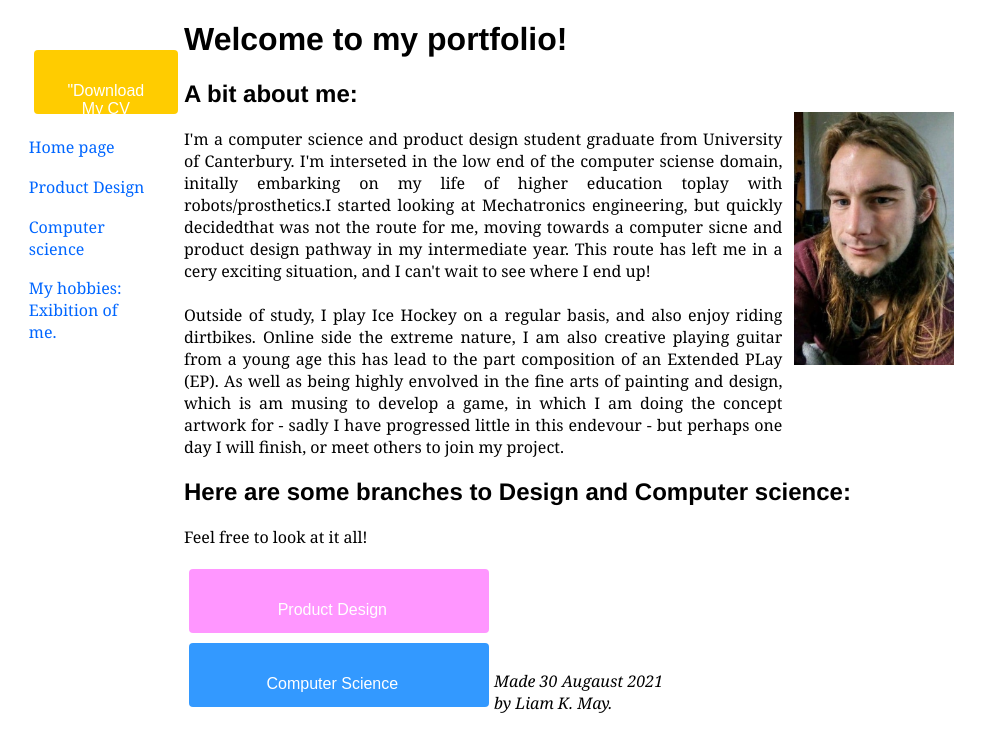
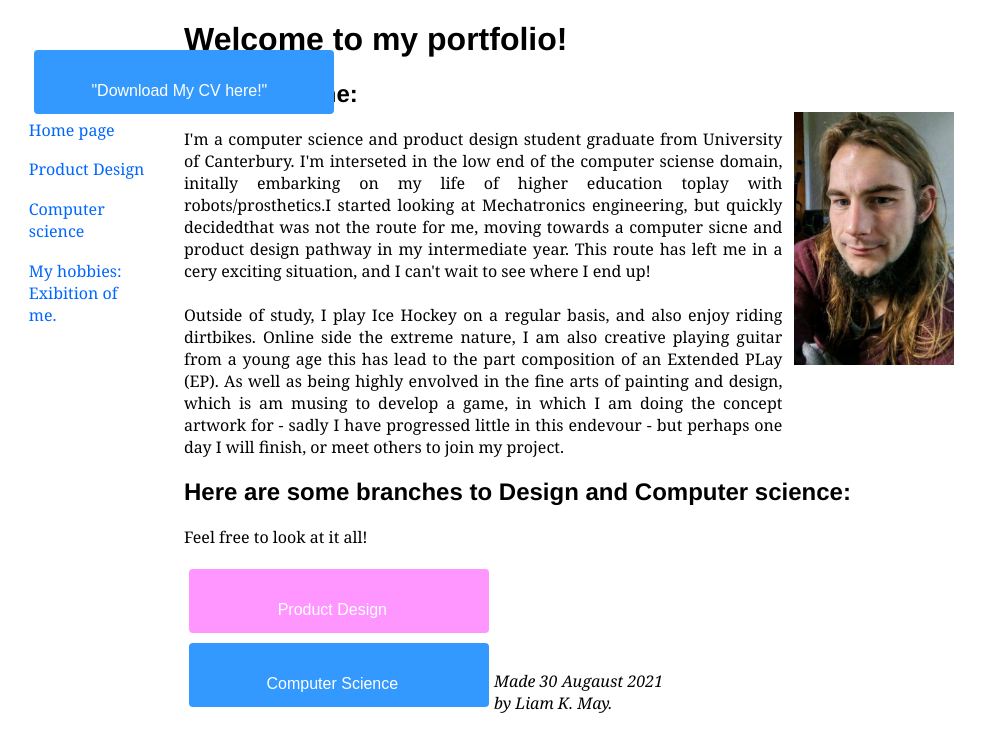
Before and after one commit to TheTriangleTrippa/Portfolio, a Jekyll site: the page built from index.html, in a window 1280 px wide. Shown: the top 752 px of the page, without its empty margins (0-988 px from the left). Built offline with Jekyll 4.4.1, drawn with Linux system fonts in a browser that asks for light colours.

Commit message:
Update profile.html

```diff
--- a/_includes/profile.html
+++ b/_includes/profile.html
@@ -9,7 +9,7 @@
 <!-- Site navigation menu -->
  <ul class="navbar">
      <li><a>
-       <div class="cv-dl-button">
+       <div class="sci-button">
           <form action="https://raw.githubusercontent.com/TheTriangleTrippa/Portfolio/ac819119422470eb97b80d42b2e75e590597b502/LIAM%20MAY%20CV%202020%201.pdf" method="get" target="_blank" >
             <button class="button" style="vertical-align:middle"><span>"Download My CV here!"</span>
             </button>
```
